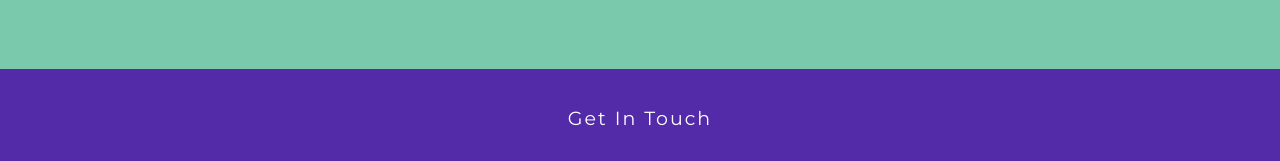
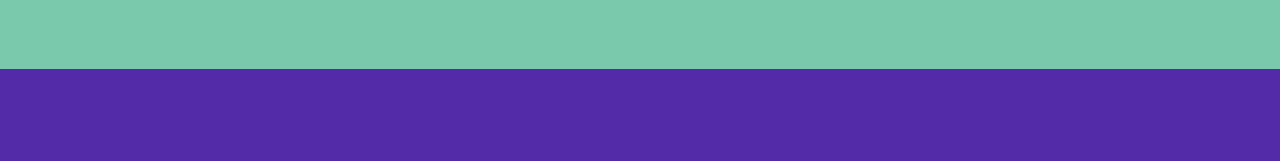
Before and after one commit to zeny11-11/jmorales, a Jekyll site: the page built from index.html, in a window 1280 px wide. Shown: the part 3188-3349 px from the top of the page. Built offline with Jekyll 4.4.1, drawn with Linux system fonts in a browser that asks for light colours; nearby versions of some CDN libraries; Markdown is read by kramdown in place of the engine named in the settings; after the commit the page ends 3322 px from its top, so only the background shows below that.

Commit message:
Update footer.html

```diff
--- a/_includes/footer.html
+++ b/_includes/footer.html
@@ -1,14 +1,11 @@
 <footer>
 <div id="contact">
 
-<a href="mailto:jacqueline.l.morales@gmail.com?Subject=Hello%20" target="_top" id="footer-contact-btn">GET IN TOUCH</a>
+<a href="mailto:jacqueline.l.morales@gmail.com?Subject=Hello%20" target="_top" id="footer-contact-btn" class="contact">GET<b> IN TOUCH</a>
 </div>
 
 
-<!-- <img src="images/image.png" /> -->
-<!--<p>&#169; copyright 2020 <span> &nbsp;&nbsp; | &nbsp;&nbsp; </span></p> -->
-
-<a class="underline" href="mailto:jacqueline.l.morales@gmail.com" title="notmobile">Get In Touch</a>
+<!--<a class="underline" href="mailto:jacqueline.l.morales@gmail.com" title="notmobile">Get In Touch</a> -->
 
 
 
```
